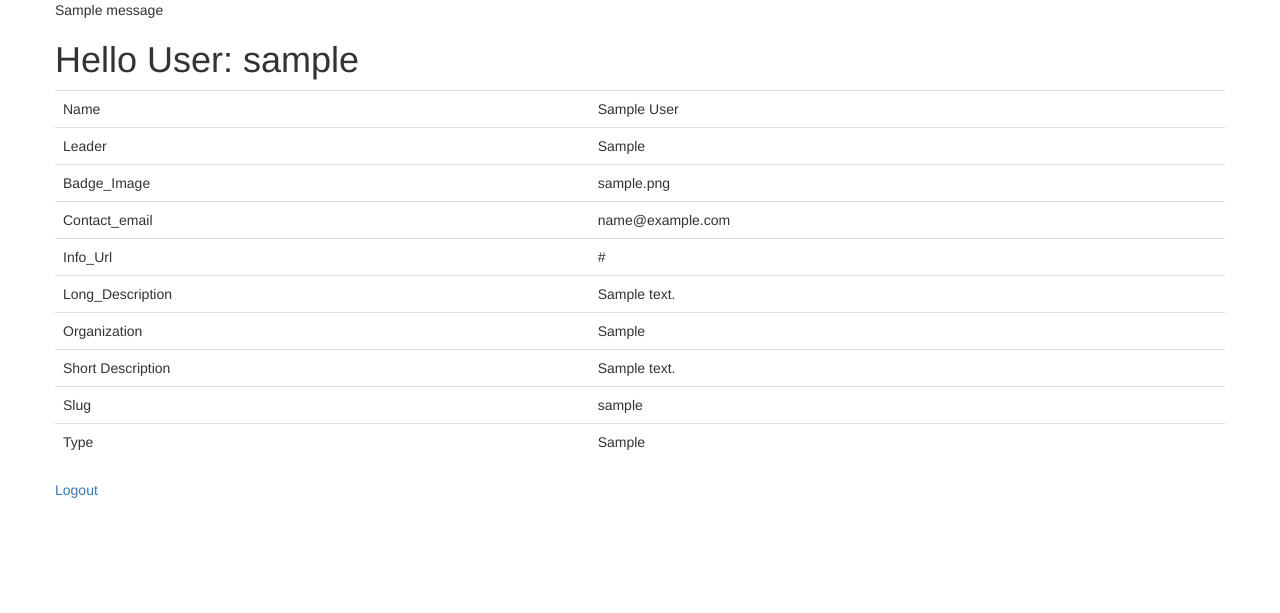
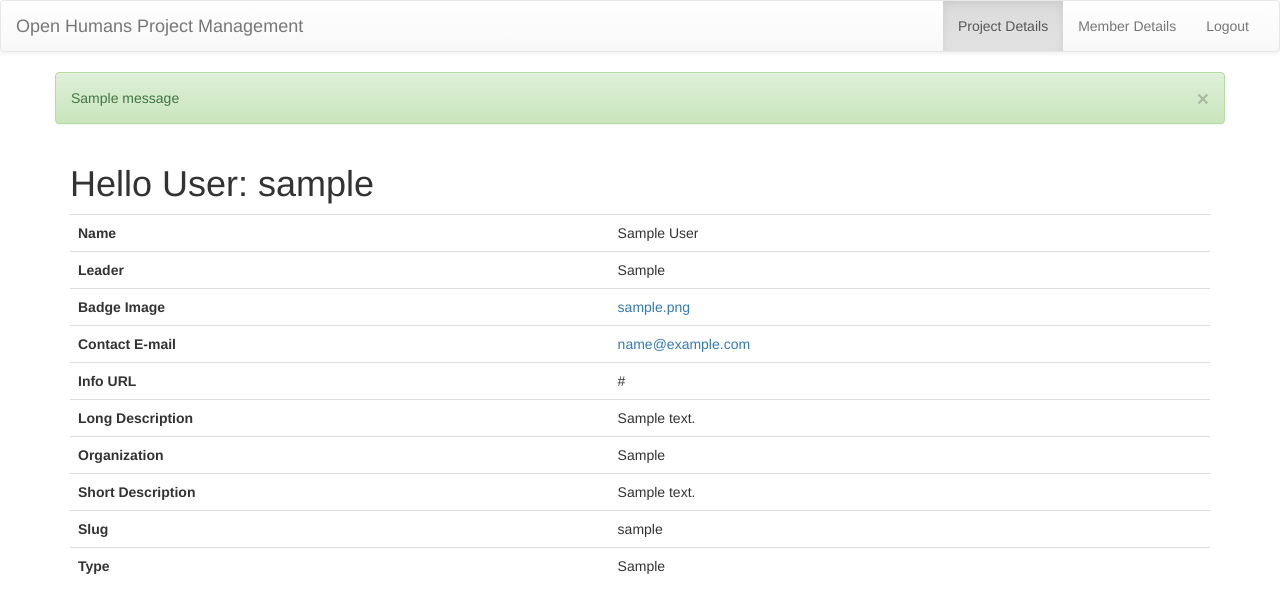
Before and after one commit to OpenHumans/oh-proj-management, a Django app: page / in a window 1280 px wide. Shown: the top 613 px of the page. Run offline with Django 3.2, Linux system fonts and the light colour scheme; a user stored in the database is signed in; tables that the repository leaves empty hold one stand-in row (values such as "Sample post"); one stand-in notice (Sample message) is shown; some libraries are stand-ins or nearby versions.

Commit message:
Add members list and use bootstrap (#34)
* Add members detail list and use bootstrap

```diff
--- a/oh_proj_management/urls.py
+++ b/oh_proj_management/urls.py
@@ -2,11 +2,12 @@
 from django.contrib import admin
 from django.contrib.auth.decorators import login_required
 
-from project_admin.views import HomeView, LoginView, LogoutView
+from project_admin.views import HomeView, MembersView, LoginView, LogoutView
 
 urlpatterns = [
     path('admin/', admin.site.urls),
     path('', login_required(HomeView.as_view(), login_url='login/'), name='home'),
+    path('members/', MembersView.as_view(), name='members'),
     path('login/', LoginView.as_view(), name='login'),
     path('logout/', LogoutView.as_view(), name='logout')
 ]
--- a/project_admin/forms.py
+++ b/project_admin/forms.py
@@ -2,4 +2,6 @@
 
 
 class TokenForm(forms.Form):
-    token = forms.CharField()
+    token = forms.CharField(
+        widget=forms.TextInput(attrs={'class': 'form-control'})
+    )
--- a/project_admin/templates/project_admin/base.html
+++ b/project_admin/templates/project_admin/base.html
@@ -33,15 +33,53 @@
 
   <body>
 
+    <nav class="navbar navbar-default">
+      <div class="container-fluid">
+        <div class="navbar-header">
+          <button type="button" class="navbar-toggle collapsed" data-toggle="collapse" data-target="#navbar">
+            <span class="sr-only">Toggle navigation</span>
+            <span class="icon-bar"></span>
+            <span class="icon-bar"></span>
+            <span class="icon-bar"></span>
+          </button>
+          <a class="navbar-brand" href="{% url 'home' %}">Open Humans Project Management</a>
+        </div>
+
+        <div class="collapse navbar-collapse" id="navbar">
+          <ul class="nav navbar-nav navbar-right">
+          {% if request.user.is_authenticated %}
+            <li class="{% if page == 'home' %}active{% endif %}">
+              <a href="{% url 'home' %}">Project Details</a>
+            </li>
+            <li class="{% if page == 'members' %}active{% endif %}">
+              <a href="{% url 'members' %}">Member Details</a>
+            </li>
+            <li>
+              <a href="{% url 'logout' %}">Logout</a>
+            </li>
+          {% else %}
+            <li class="{% if page == 'login' %}active{% endif %}">
+              <a href="{% url 'login' %}">Login</a>
+            </li>
+          {% endif %}
+          </ul>
+        </div>
+      </div>
+    </nav>
+
     <div class="container">
 
       {% if messages %}
         <div class="row">
           {% for message in messages %}
-          <div{% if message.tags %} class="message {{ message.tags }}"{% endif %}>
-            {{ message }}</div>
+          <div class="alert alert-{{ message.tags }}">
+            <span>{{ message }}</span>
+            <button type="button" class="close" data-dismiss="alert" aria-label="Close">
+              <span aria-hidden="true">&times;</span>
+            </button>
+          </div>
           {% endfor %}
-        </ul>
+        </div>
       {% endif %}
 
       {% block main_container %}
--- a/project_admin/templates/project_admin/home.html
+++ b/project_admin/templates/project_admin/home.html
@@ -2,21 +2,57 @@
 
 {% block main_container %}
 
-        <h1>Hello User: {{project_list.user}}</h1>
-            <table class="table">
+  <h1>Hello User: {{project_list.user}}</h1>
 
-                <tr><td>Name</td><td>{{ project_list.name }}</td></tr>
-                <tr><td>Leader</td><td>{{ project_list.leader }}</td></tr>
-                <tr><td>Badge_Image</td><td>{{ project_list.badge_image }}</td></tr>
-                <tr><td>Contact_email</td><td>{{ project_list.contact_email }}</td></tr>
-                <tr><td>Info_Url</td><td>{{ project_list.info_url }}</td></tr>
-                <tr><td>Long_Description</td><td>{{ project_list.long_description }}</td></tr>
-                <tr><td>Organization</td><td>{{ project_list.organization }}</td></tr>
-                <tr><td>Short Description</td><td>{{ project_list.short_description }}</td></tr>
-                <tr><td>Slug</td><td>{{ project_list.slug }}</td></tr>
-                <tr><td>Type</td><td>{{ project_list.type }}</td></tr>
+  <table class="table table-hover">
+    <tr>
+      <th>Name</th>
+      <td>{{ project_list.name }}</td>
+    </tr>
+    <tr>
+      <th>Leader</th>
+      <td>{{ project_list.leader }}</td>
+    </tr>
+    <tr>
+      <th>Badge Image</th>
+      <td>
+        <a href="{{ project_list.badge_image }}" target="_blank">
+          {{ project_list.badge_image }}
+        </a>
+      </td>
+    </tr>
+    <tr>
+      <th>Contact E-mail</th>
+      <td>
+        <a href="mailto:{{ project_list.contact_email }}">
+          {{ project_list.contact_email }}
+        </a>
+      </td>
+    </tr>
+    <tr>
+      <th>Info URL</th>
+      <td>{{ project_list.info_url }}</td>
+    </tr>
+    <tr>
+      <th>Long Description</th>
+      <td>{{ project_list.long_description }}</td>
+    </tr>
+    <tr>
+      <th>Organization</th>
+      <td>{{ project_list.organization }}</td>
+    </tr>
+    <tr>
+      <th>Short Description</th>
+      <td>{{ project_list.short_description }}</td>
+    </tr>
+    <tr>
+      <th>Slug</th>
+      <td>{{ project_list.slug }}</td>
+    </tr>
+    <tr>
+      <th>Type</th>
+      <td>{{ project_list.type }}</td>
+    </tr>
+  </table>
 
-            </table>
-
-        <a href="logout/">Logout</a>
 {% endblock main_container %}
--- a/project_admin/views.py
+++ b/project_admin/views.py
@@ -13,6 +13,11 @@
     template_name = "project_admin/home.html"
     context_object_name = 'project_list'
 
+    def get_context_data(self, **kwargs):
+        context = super().get_context_data(**kwargs)
+        context['page'] = 'home'
+        return context
+
     def get_queryset(self):
         try:
             self.user = self.request.user
@@ -27,29 +32,65 @@
     form_class = TokenForm
     success_url = reverse_lazy('home')
 
+    def get_context_data(self, **kwargs):
+        context = super().get_context_data(**kwargs)
+        context['page'] = 'login'
+        return context
+
     def form_valid(self, form):
         token = form.cleaned_data['token']
-        req_url = ('https://www.openhumans.org/api/direct-sharing/project/?access_token={}'.format(token))
-        params = {'token': token}
-        project_info = requests.get(req_url, params=params).json()
+        req_url = 'https://www.openhumans.org/api/' \
+                  'direct-sharing/project/?access_token={}'.format(token)
+        project_info = requests.get(req_url).json()
         try:
-            if not User.objects.filter(username=project_info['id_label'])\
-                    .exists():
-                user = User.objects.create_user(username=project_info['id_label'])
-            else:
-                user = User.objects.get(username=project_info['id_label'])
+            user = User.objects.get_or_create(
+                username=project_info['id_label']
+            )[0]
             project_info['user'] = user
             project_info['token'] = token
-            Project.objects.update_or_create(id=project_info['id'], defaults=project_info)
-            login(self.request, user, backend='django.contrib.auth.backends.ModelBackend')
+            Project.objects.update_or_create(id=project_info['id'],
+                                             defaults=project_info)
+            login(self.request, user,
+                  backend='django.contrib.auth.backends.ModelBackend')
             return redirect('home')
         except Exception as e:
             # Handle expired master tokens, or serve error message
             if 'detail' in project_info:
                 messages.error(self.request, project_info['detail'] +
-                               'Check your token in the project management interface.')
+                               ' Check your token in the'
+                               ' project management interface.', 'danger')
             else:
-                messages.error(self.request, e)
+                messages.error(self.request, e, 'danger')
+            return redirect('login')
+
+
+class MembersView(ListView):
+    template_name = 'project_admin/members.html'
+    context_object_name = 'members'
+
+    def get_context_data(self, **kwargs):
+        context = super().get_context_data(**kwargs)
+        context['page'] = 'members'
+        return context
+
+    def get_queryset(self):
+        project_list = Project.objects.get(user=self.request.user)
+        token = project_list.token
+        req_url = 'https://www.openhumans.org/api/direct-sharing' \
+                  '/project/members/?access_token={}'.format(token)
+        member_info = requests.get(req_url).json()
+        try:
+            members = member_info['results']
+            for member in members:
+                member['uid'] = member.get('username', member['project_member_id'])
+            return members
+        except Exception as e:
+            if 'detail' in member_info:
+                messages.error(self.request, member_info['detail'] +
+                               ' Check your token in the'
+                               ' project management interface.', 'danger')
+            else:
+                messages.error(self.request, e, 'danger')
             return redirect('login')
 
 
```
Also changed, not shown: project_admin/templates/project_admin/login.html (+7 -5 lines), project_admin/templates/project_admin/members.html (added, +50 -0 lines).
